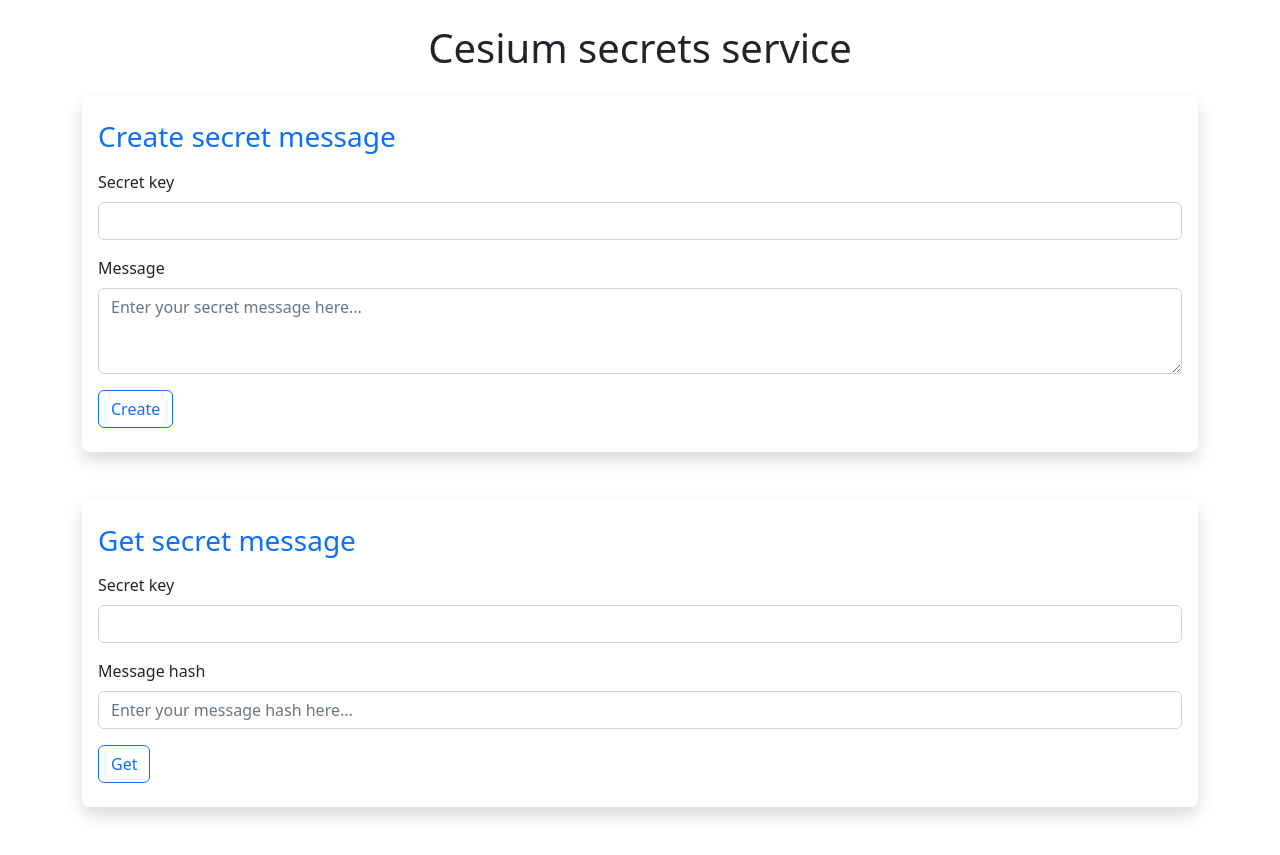
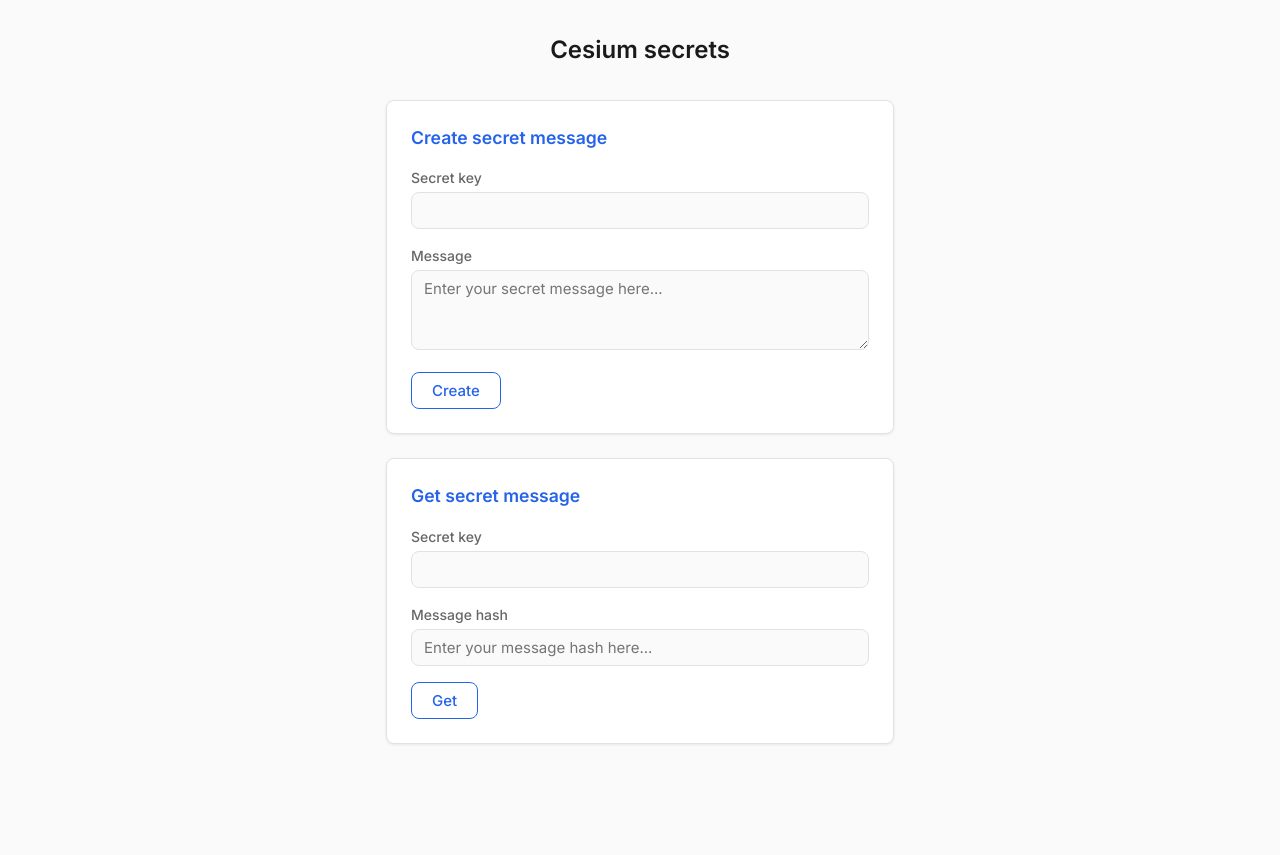
Before and after one commit to MarkCesium/secretMessageService, a FastAPI app: page / in a window 1280 px wide. After the commit the page ends 744 px from the top, so only its background shows below. Run offline with FastAPI, Linux system fonts and the light colour scheme; parts of the project's set-up code (start-up, migrations or seed data) failed here and were passed over.

Commit message:
Migrate page templates to extend base.html
Replace standalone Bootstrap-based templates with minimal Jinja2
blocks extending the new base template.

```diff
--- a/backend/templates/index.html
+++ b/backend/templates/index.html
@@ -1,58 +1,24 @@
-<!doctype html>
-<html lang="en">
-<head>
-    <meta charset="UTF-8">
-    <meta name="viewport"
-          content="width=device-width, user-scalable=no, initial-scale=1.0, maximum-scale=1.0, minimum-scale=1.0">
-    <title>{{title}}</title>
-    <link href="https://cdn.jsdelivr.net/npm/bootstrap@5.2.3/dist/css/bootstrap.min.css" rel="stylesheet"
-          integrity="sha384-rbsA2VBKQhggwzxH7pPCaAqO46MgnOM80zW1RWuH61DGLwZJEdK2Kadq2F9CUG65" crossorigin="anonymous">
-</head>
-<body>
-<div class="container-sm">
-    {% for message in get_flashed_messages(request) %}
-        <div class="alert alert-{{ message.category }} alert-dismissible fade show my-2" role="alert">
-            {{ message.message }}
-            <button type="button" class="btn-close" data-bs-dismiss="alert"
-                    aria-label="Close"></button>
-        </div>
-    {% endfor %}
-    <h1 class="text-center my-3 py-2">Cesium secrets service</h1>
-    <div class="create-secret-message mb-5 shadow p-2 px-3 rounded-3">
-        <h3 class="my-2 py-2 text-primary">Create secret message</h3>
-        <form class="form row d-flex justify-content-center" method="post" action="/create">
-            <div class="mb-3">
-                <label for="secretKey" class="form-label">Secret key</label>
-                <input type="password" class="form-control" id="secretKey" name="secret_key">
-            </div>
-            <div class="mb-3">
-                <label for="secretMessage" class="form-label">Message</label>
-                <textarea class="form-control" id="secretMessage" rows="3" placeholder="Enter your secret message here..." name="message"></textarea>
-            </div>
-            <div class="mb-3">
-                <button type="submit" class="btn btn-outline-primary">Create</button>
-            </div>
+{% extends "base.html" %}
+{% block title %}CesSecrets{% endblock %}
+{% block content %}
+    <div class="card">
+        <h2>Create secret message</h2>
+        <form method="post" action="/create">
+            <label for="secretKey">Secret key</label>
+            <input type="password" id="secretKey" name="secret_key">
+            <label for="secretMessage">Message</label>
+            <textarea id="secretMessage" name="message" placeholder="Enter your secret message here..."></textarea>
+            <button type="submit" class="btn">Create</button>
         </form>
     </div>
-    <div class="get-secret-message mb-5 shadow p-2 px-3 rounded-3">
-        <h3 class="my-2 py-2 text-primary">Get secret message</h3>
-        <form class="form row d-flex justify-content-center" method="post" action="/get">
-            <div class="mb-3">
-                <label for="secretKey" class="form-label">Secret key</label>
-                <input type="password" class="form-control" id="secretKeyGet" name="secret_key">
-            </div>
-            <div class="mb-3">
-                <label for="secretMessage" class="form-label">Message hash</label>
-                <input type="text" class="form-control" id="messageHash" placeholder="Enter your message hash here..." name="message_hash">
-            </div>
-            <div class="mb-3">
-                <button type="submit" class="btn btn-outline-primary">Get</button>
-            </div>
+    <div class="card">
+        <h2>Get secret message</h2>
+        <form method="post" action="/get">
+            <label for="secretKeyGet">Secret key</label>
+            <input type="password" id="secretKeyGet" name="secret_key">
+            <label for="messageHash">Message hash</label>
+            <input type="text" id="messageHash" name="message_hash" placeholder="Enter your message hash here...">
+            <button type="submit" class="btn">Get</button>
         </form>
     </div>
-</div>
-<script src="https://cdn.jsdelivr.net/npm/bootstrap@5.2.3/dist/js/bootstrap.bundle.min.js"
-        integrity="sha384-kenU1KFdBIe4zVF0s0G1M5b4hcpxyD9F7jL+jjXkk+Q2h455rYXK/7HAuoJl+0I4"
-        crossorigin="anonymous"></script>
-</body>
-</html>
+{% endblock %}
```
Also changed, not shown: backend/templates/message.html (+8 -27 lines), backend/templates/message_info.html (+8 -27 lines).
